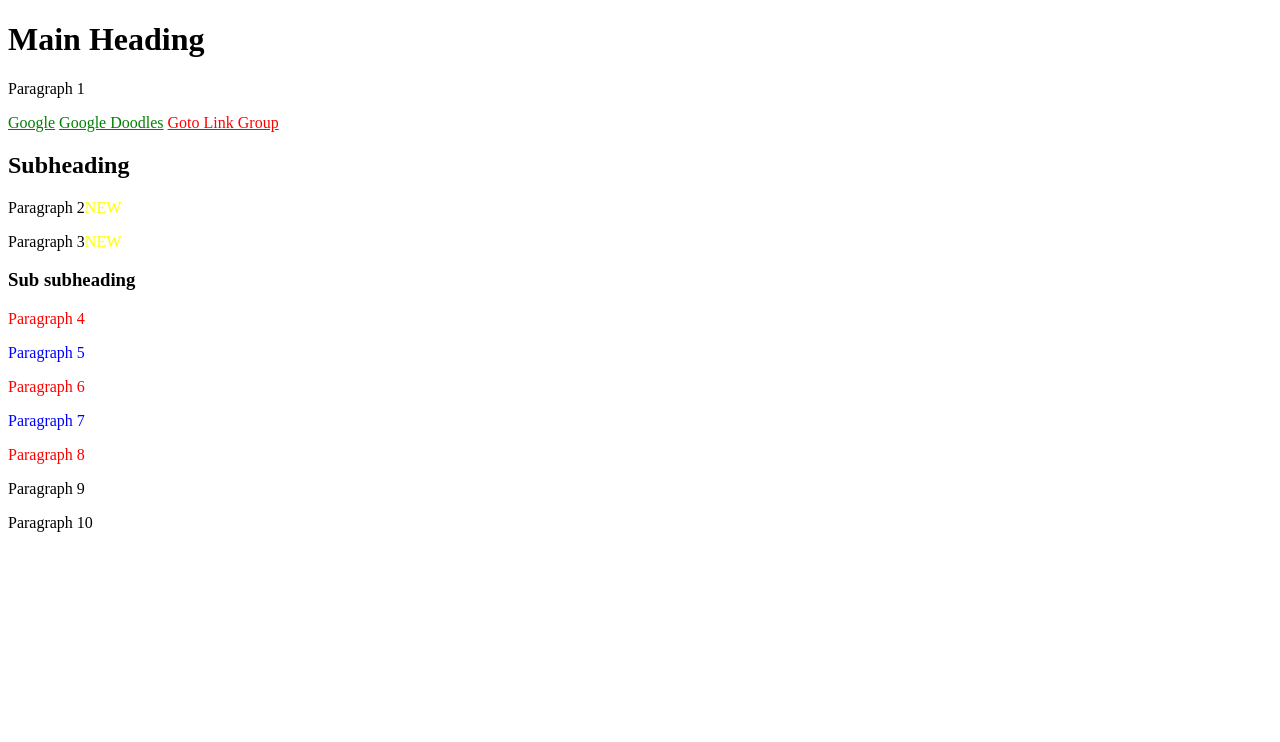
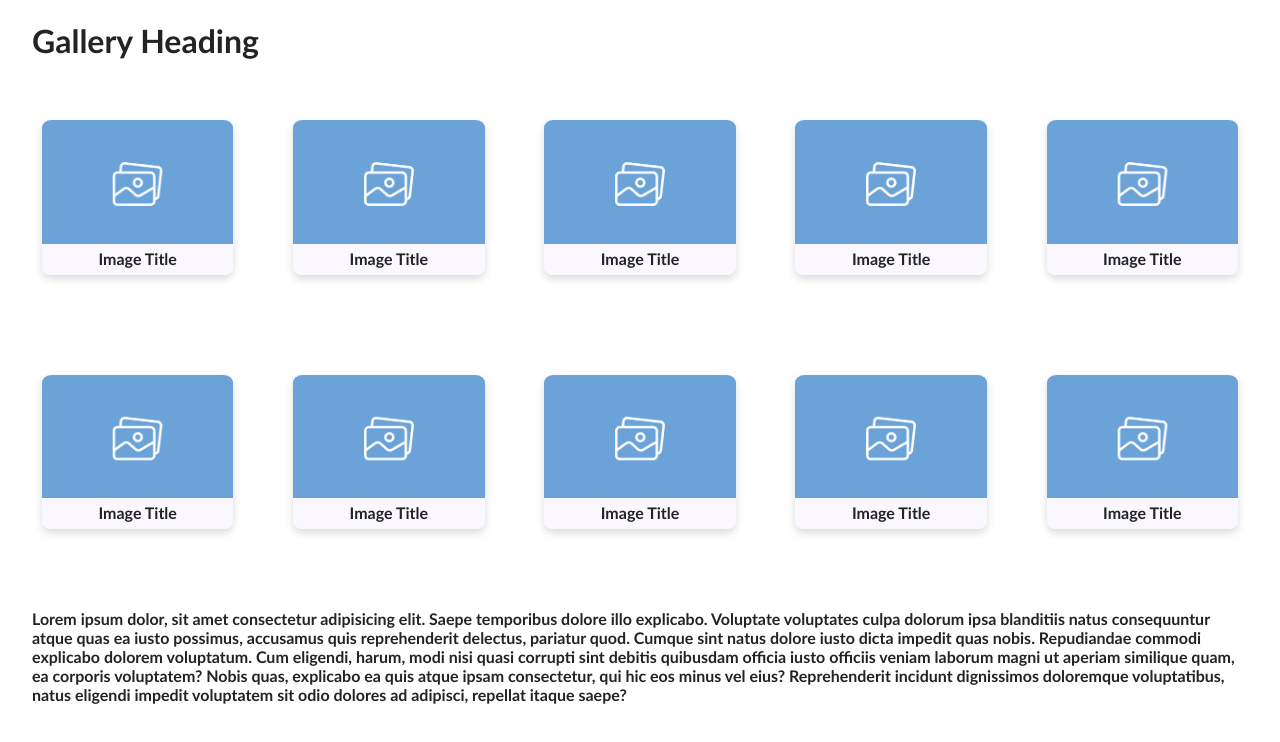
Before and after one commit to Habibi27102001/Crearea-unei-galerii-Responsive, a plain HTML site: page index.html in a window 1280 px wide. Drawn offline with Linux system fonts and the light colour scheme; files that its build step writes are made by us from their sources.

Commit message:
Add files via upload

```diff
--- a/index.html
+++ b/index.html
@@ -1,65 +1,59 @@
 <!DOCTYPE html>
 <html lang="en">
-
 <head>
     <meta charset="UTF-8">
-    <title>Advanced CSS - Assignment 1</title>
-    <style>
-        /* 1. Linkurile care indică adresele Google */
-        a[href^="https://www.google."] {
-            color: green;
-        }
+    <meta name="viewport" content="width=device-width, initial-scale=1.0">
+    <title>Crearea unei galerii responsive</title>
 
-        /* 2. Linkul către site-ul LINK group */
-        [target="_blank"] {
-            color: red;
-        }
-
-        /* 3. Paragrafele din cadrul elementului second-div colorate alternativ */
-        #second-div>p:nth-child(2n+1) {
-            color: blue;
-        }
-
-        #second-div>p:nth-child(2n+2) {
-            color: red;
-        }
-
-        /* 4. Adăugarea textului "NEW" galben la sfârșitul paragrafelor 2 și 3 */
-        #first-div>p:nth-child(2):after,
-        #first-div>p:nth-child(3)::after {
-            content: "NEW";
-            color: yellow;
-        }
+    <link rel="stylesheet" href="./css/style.css">
 
 
-        /* 5. Paragraful 10 - textul devine italic la trecerea mouse-ului */
-        .p10:hover {
-            font-style: italic;
-        }
-    </style>
 </head>
+<body>
+    <h1>Gallery Heading</h1>
 
-<body>
-    <h1>Main Heading</h1>
-    <p>Paragraph 1</p>
-    <a href="https://www.google.com/">Google</a>
-    <a href="https://www.google.com/doodles">Google Doodles</a>
-    <a href="https://www.link-group.eu/" target="_blank">Goto Link Group</a>
-    <div id="first-div">
-        <h2>Subheading</h2>
-        <p>Paragraph 2</p>
-        <p>Paragraph 3</p>
-        <div id="second-div">
-            <h3>Sub subheading</h3>
-            <p>Paragraph 4</p>
-            <p>Paragraph 5</p>
-            <p>Paragraph 6</p>
-            <p>Paragraph 7</p>
-            <p>Paragraph 8</p>
+    <div id=first-grid>
+        <div class="box">
+            <div class="img"><img src="placeholder-image.png" alt="Image"></div>
+            <div class="text">Image Title</div>
+        </div>
+        <div class="box">
+            <div class="img"><img src="placeholder-image.png" alt="Image"></div>
+            <div class="text">Image Title</div>
+        </div>
+        <div class="box">
+            <div class="img"><img src="placeholder-image.png" alt="Image"></div>
+            <div class="text">Image Title</div>
+        </div>
+        <div class="box">
+            <div class="img"><img src="placeholder-image.png" alt="Image"></div>
+            <div class="text">Image Title</div>
+        </div>
+        <div class="box">
+            <div class="img"><img src="placeholder-image.png" alt="Image"></div>
+            <div class="text">Image Title</div>
+        </div>
+        <div class="box">
+            <div class="img"><img src="placeholder-image.png" alt="Image"></div>
+            <div class="text">Image Title</div>
+        </div>
+        <div class="box">
+            <div class="img"><img src="placeholder-image.png" alt="Image"></div>
+            <div class="text">Image Title</div>
+        </div>
+        <div class="box">
+            <div class="img"><img src="placeholder-image.png" alt="Image"></div>
+            <div class="text">Image Title</div>
+        </div>
+        <div class="box">
+            <div class="img"><img src="placeholder-image.png" alt="Image"></div>
+            <div class="text">Image Title</div>
+        </div>
+        <div class="box">
+            <div class="img"><img src="placeholder-image.png" alt="Image"></div>
+            <div class="text">Image Title</div>
         </div>
     </div>
-    <p>Paragraph 9</p>
-    <p class="p10">Paragraph 10</p>
+    <p class="lorem">Lorem ipsum dolor, sit amet consectetur adipisicing elit. Saepe temporibus dolore illo explicabo. Voluptate voluptates culpa dolorum ipsa blanditiis natus consequuntur atque quas ea iusto possimus, accusamus quis reprehenderit delectus, pariatur quod. Cumque sint natus dolore iusto dicta impedit quas nobis. Repudiandae commodi explicabo dolorem voluptatum. Cum eligendi, harum, modi nisi quasi corrupti sint debitis quibusdam officia iusto officiis veniam laborum magni ut aperiam similique quam, ea corporis voluptatem? Nobis quas, explicabo ea quis atque ipsam consectetur, qui hic eos minus vel eius? Reprehenderit incidunt dignissimos doloremque voluptatibus, natus eligendi impedit voluptatem sit odio dolores ad adipisci, repellat itaque saepe?</p>
 </body>
-
 </html>
```
